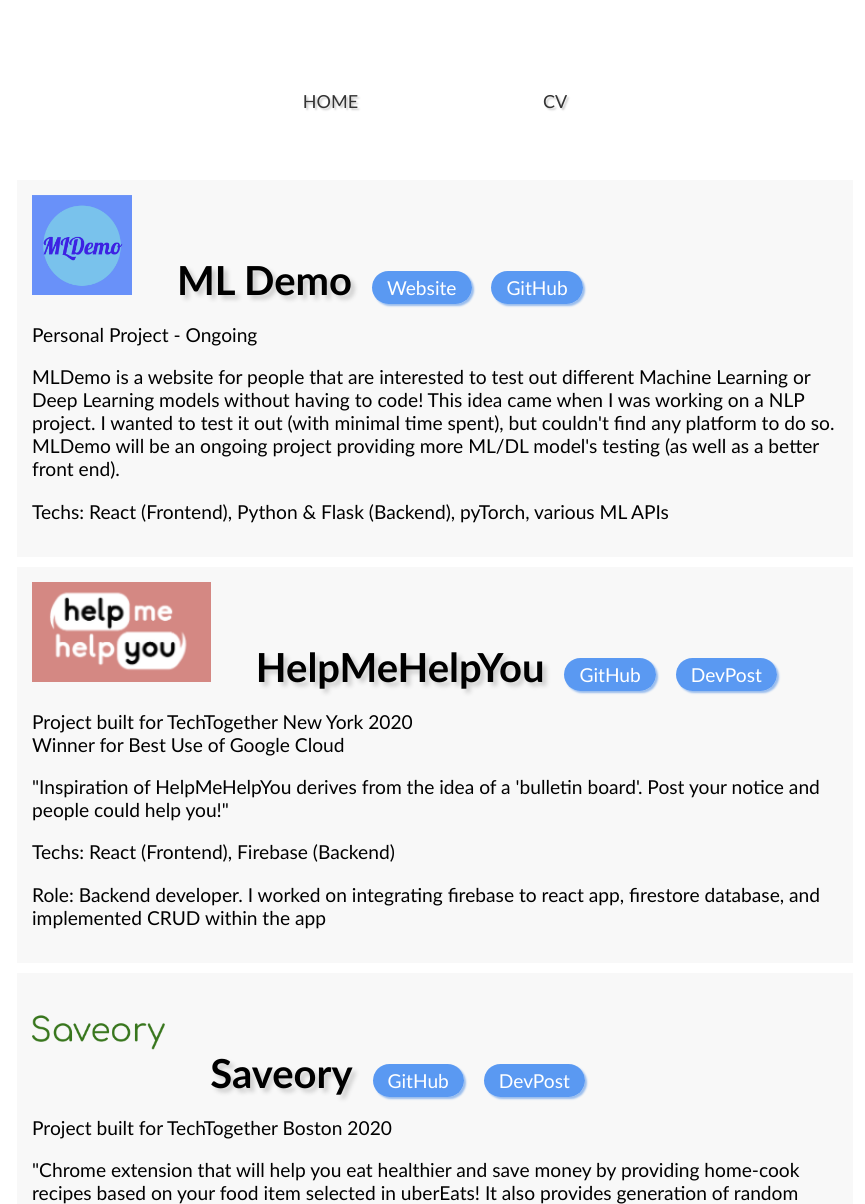
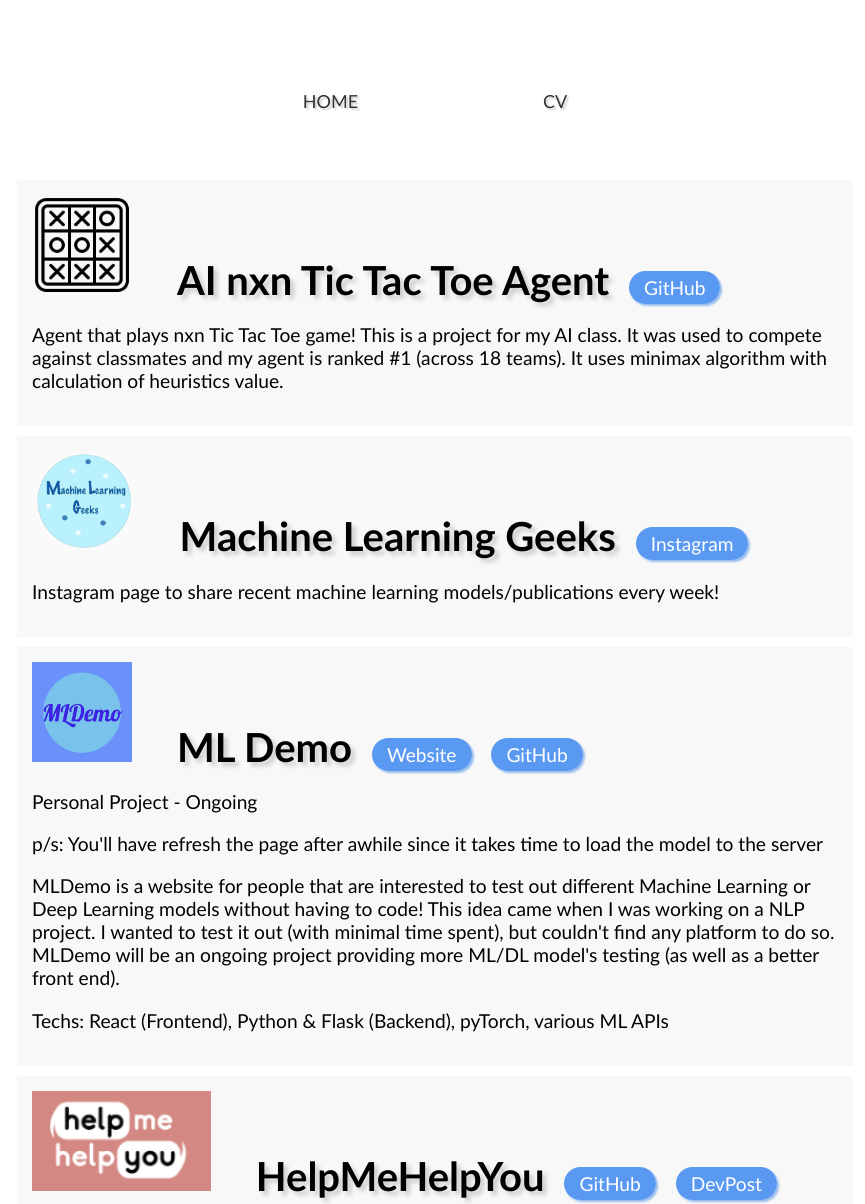
Before and after one commit to Yuan325/Yuan325.github.io, a plain HTML site: page projects.html in a window 1280 px wide. Shown: the top 1204 px of the page, without its empty margins (225-1090 px from the left). Drawn offline with Linux system fonts and the light colour scheme.

Commit message:
add project

```diff
--- a/projects.html
+++ b/projects.html
@@ -22,6 +22,22 @@
 				<div class="container">
 					<ul class="projectlistul">
 						<li class="projectlistli">
+							<img class="list-image" src="/assets/projects/tictactoe.png" alt="Tic tac toe image">
+							<span class="title">AI nxn Tic Tac Toe Agent</span>
+							<a class="projectbtn" href="https://github.com/Yuan325/AI_nxn_TicTacToe">GitHub</a>
+							<p>
+							Agent that plays nxn Tic Tac Toe game! This is a project for my AI class. It was used to compete against classmates and my agent is ranked #1 (across 18 teams). It uses minimax algorithm with calculation of heuristics value.
+							</p>
+						</li>
+						<li class="projectlistli">
+							<img class="list-image" src="/assets/projects/MLGeeks.png" alt="Ml geeks image">
+							<span class="title">Machine Learning Geeks</span>
+							<a class="projectbtn" href="https://mldemoapp.herokuapp.com/">Instagram</a>
+							<p>
+							Instagram page to share recent machine learning models/publications every week!
+							</p>
+						</li>
+						<li class="projectlistli">
 							<img class="list-image" src="/assets/projects/MLDemo.png" alt="MlDemo image">
 							<span class="title">ML Demo</span>
 							<a class="projectbtn" href="https://mldemoapp.herokuapp.com/">Website</a>
@@ -29,6 +45,7 @@
 							<p>
 							Personal Project - Ongoing
 							</p>
+							<p>p/s: You'll have refresh the page after awhile since it takes time to load the model to the server</p>
 							<p>MLDemo is a website for people that are interested to test out different Machine Learning or Deep Learning models without having to code! This idea came when I was working on a NLP project. I wanted to test it out (with minimal time spent), but couldn't find any platform to do so. MLDemo will be an ongoing project providing more ML/DL model's testing (as well as a better front end).</p>
 							<p>Techs: React (Frontend), Python & Flask (Backend), pyTorch, various ML APIs</p>
 						</li>
```
Also changed, not shown: assets/projects/MLGeeks.png (added), assets/projects/tictactoe.png (added), 2 other files.
